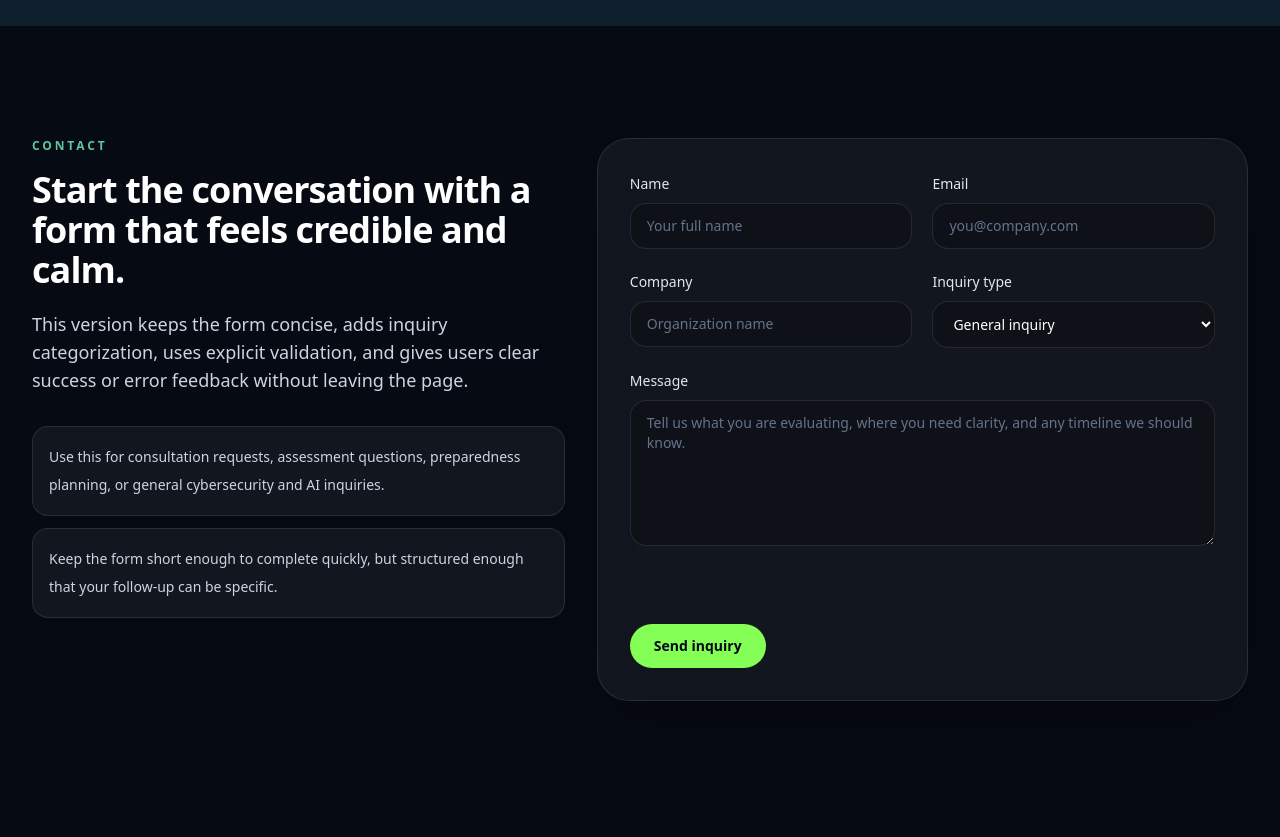
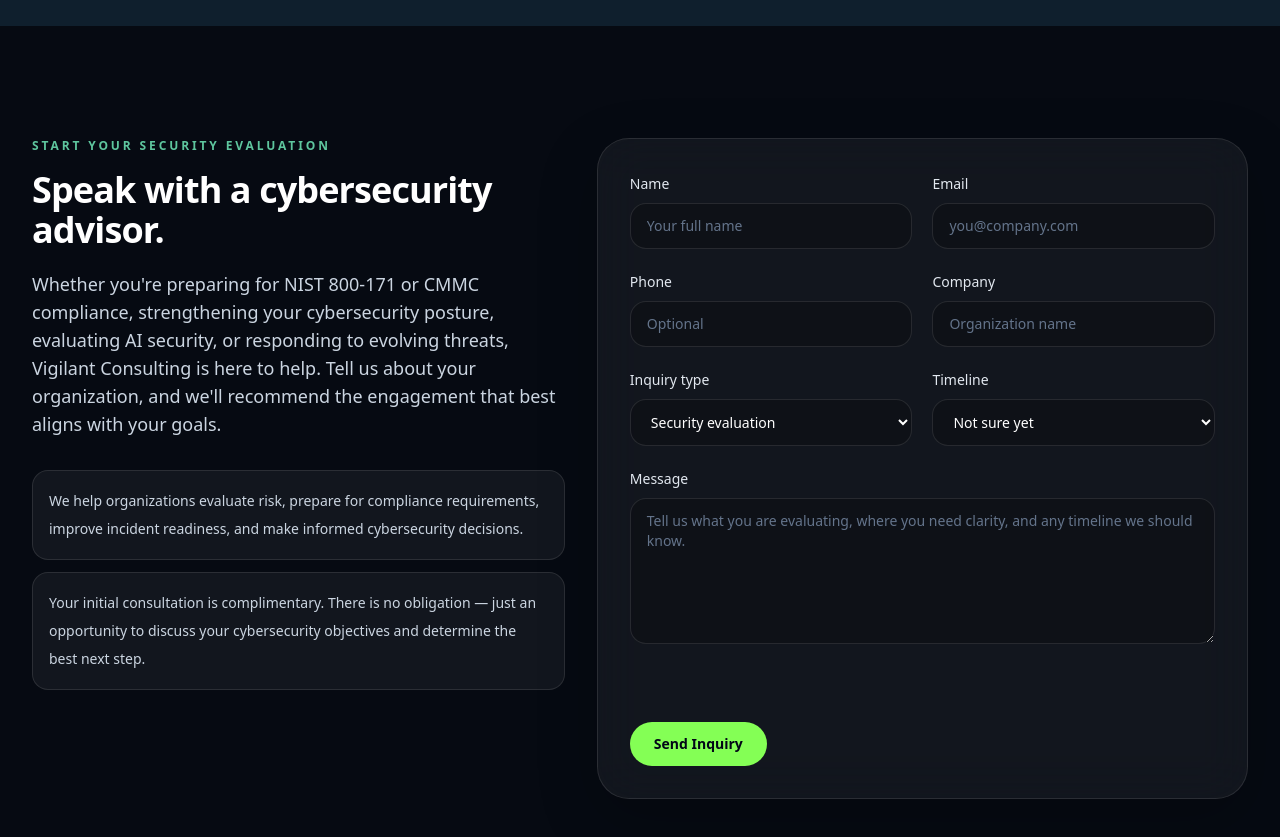
Before and after one commit to Smocha/Vigilant-Consulting, a Next.js app: page / in a window 1280 px wide. Shown: the part 4620-5457 px from the top of the page. Before the commit the page ends 5433 px from the top, so only its background shows below. Built offline with nearby package versions, Linux system fonts and the light colour scheme.

Commit message:
Update contact form email details

```diff
--- a/app/api/contact/route.ts
+++ b/app/api/contact/route.ts
@@ -1,36 +1,56 @@
-import { NextResponse } from 'next/server';
-import nodemailer from 'nodemailer';
+import { NextResponse } from "next/server";
+import nodemailer from "nodemailer";
 
 export async function POST(request: Request) {
   try {
     const body = await request.json();
-    const { name, email, message } = body;
+
+    const {
+      name,
+      email,
+      phone,
+      company,
+      inquiryType,
+      timeline,
+      message,
+      website,
+    } = body;
+
+    if (website) {
+      return NextResponse.json({ success: true }, { status: 200 });
+    }
 
     if (!name || !email || !message) {
       return NextResponse.json(
-        { error: 'Missing fields' },
+        { error: "Missing required fields" },
         { status: 400 }
       );
     }
 
     const host = process.env.SMTP_HOST;
     const port = Number(process.env.SMTP_PORT || 587);
+    const secure = port === 465;
     const user = process.env.SMTP_USER;
     const pass = process.env.SMTP_PASS;
-    const to = process.env.CONTACT_TO_EMAIL || user;
+    const toEmail = process.env.CONTACT_TO_EMAIL || user;
 
-    if (!host || !user || !pass || !to) {
-      console.error('Missing SMTP environment variables');
+    if (!host || !user || !pass || !toEmail) {
+      console.error("Missing SMTP environment variables");
       return NextResponse.json(
-        { error: 'Server configuration error' },
+        { error: "Server configuration error" },
         { status: 500 }
       );
     }
 
+    const safePhone = phone || "Not provided";
+    const safeCompany = company || "Not provided";
+    const safeInquiryType = inquiryType || "Not provided";
+    const safeTimeline = timeline || "Not provided";
+
     const transporter = nodemailer.createTransport({
       host,
       port,
-      secure: port === 465,
+      secure,
       auth: {
         user,
         pass,
@@ -39,34 +59,44 @@
 
     await transporter.sendMail({
       from: `"Vigilant Consulting Website" <${user}>`,
-      to,
+      to: toEmail,
       replyTo: email,
       subject: `New website inquiry from ${name}`,
       text: `
+New website inquiry from Vigilant Consulting
+
 Name: ${name}
 Email: ${email}
+Phone: ${safePhone}
+Company: ${safeCompany}
+Inquiry Type: ${safeInquiryType}
+Timeline: ${safeTimeline}
 
 Message:
 ${message}
-      `,
+`,
       html: `
         <h2>New Website Inquiry</h2>
         <p><strong>Name:</strong> ${name}</p>
         <p><strong>Email:</strong> ${email}</p>
+        <p><strong>Phone:</strong> ${safePhone}</p>
+        <p><strong>Company:</strong> ${safeCompany}</p>
+        <p><strong>Inquiry Type:</strong> ${safeInquiryType}</p>
+        <p><strong>Timeline:</strong> ${safeTimeline}</p>
         <p><strong>Message:</strong></p>
         <p>${message}</p>
       `,
     });
 
     return NextResponse.json(
-      { success: true },
+      { success: true, message: "Inquiry sent successfully." },
       { status: 200 }
     );
   } catch (error) {
-    console.error('Contact form error:', error);
+    console.error("Contact form error:", error);
 
     return NextResponse.json(
-      { error: 'Unable to send email' },
+      { error: "Unable to send email" },
       { status: 500 }
     );
   }
--- a/components/ContactForm.tsx
+++ b/components/ContactForm.tsx
@@ -1,41 +1,56 @@
-'use client';
+"use client";
 
-import { useState } from 'react';
+import { useState } from "react";
 
-type FormStatus = 'idle' | 'submitting' | 'success' | 'error';
+type FormStatus = "idle" | "submitting" | "success" | "error";
 
 type FormValues = {
   name: string;
   email: string;
+  phone: string;
   company: string;
   inquiryType: string;
+  timeline: string;
   message: string;
-  website: string; // Honeypot field
+  website: string;
 };
 
 type FieldErrors = Partial<Record<keyof FormValues, string>>;
 
 const initialValues: FormValues = {
-  name: '',
-  email: '',
-  company: '',
-  inquiryType: 'General inquiry',
-  message: '',
-  website: '',
+  name: "",
+  email: "",
+  phone: "",
+  company: "",
+  inquiryType: "Security evaluation",
+  timeline: "Not sure yet",
+  message: "",
+  website: "",
 };
 
 const inquiryOptions = [
-  'General inquiry',
-  'Cybersecurity assessment',
-  'Incident readiness',
-  'AI security and governance',
-  'Security training',
+  "Security evaluation",
+  "NIST 800-171 readiness assessment",
+  "CMMC preparation",
+  "Vulnerability assessment",
+  "Risk assessment",
+  "Incident readiness",
+  "AI security and governance",
+  "General inquiry",
+];
+
+const timelineOptions = [
+  "Not sure yet",
+  "Immediately",
+  "Within 30 days",
+  "Within 60-90 days",
+  "Planning for later",
 ];
 
 const inputClassName =
-  'mt-2 w-full rounded-2xl border border-white/10 bg-black/20 px-4 py-3 text-sm text-white placeholder:text-slate-500 transition focus:border-emerald-300/60 focus:outline-none focus:ring-2 focus:ring-emerald-300/20';
-const labelClassName =
-  'text-sm font-medium text-slate-200';
+  "mt-2 w-full rounded-2xl border border-white/10 bg-black/20 px-4 py-3 text-sm text-white placeholder:text-slate-500 transition focus:border-emerald-300/60 focus:outline-none focus:ring-2 focus:ring-emerald-300/20";
+
+const labelClassName = "text-sm font-medium text-slate-200";
 
 function validateForm(values: FormValues): FieldErrors {
   const errors: FieldErrors = {};
@@ -44,19 +59,24 @@
   const trimmedMessage = values.message.trim();
 
   if (trimmedName.length < 2) {
-    errors.name = 'Please enter your full name.';
+    errors.name = "Please enter your full name.";
   }
 
   if (!/^[^\s@]+@[^\s@]+\.[^\s@]+$/.test(trimmedEmail)) {
-    errors.email = 'Please enter a valid email address.';
+    errors.email = "Please enter a valid email address.";
   }
 
   if (!values.inquiryType.trim()) {
-    errors.inquiryType = 'Please select an inquiry type.';
+    errors.inquiryType = "Please select an inquiry type.";
+  }
+
+  if (!values.timeline.trim()) {
+    errors.timeline = "Please select a timeline.";
   }
 
   if (trimmedMessage.length < 20) {
-    errors.message = 'Please include at least 20 characters so we can respond well.';
+    errors.message =
+      "Please include at least 20 characters so we can respond well.";
   }
 
   return errors;
@@ -65,13 +85,15 @@
 export default function ContactForm() {
   const [form, setForm] = useState<FormValues>(initialValues);
   const [errors, setErrors] = useState<FieldErrors>({});
-  const [status, setStatus] = useState<FormStatus>('idle');
-  const [serverMessage, setServerMessage] = useState('');
+  const [status, setStatus] = useState<FormStatus>("idle");
+  const [serverMessage, setServerMessage] = useState("");
 
-  const isSubmitting = status === 'submitting';
+  const isSubmitting = status === "submitting";
 
   function handleChange(
-    event: React.ChangeEvent<HTMLInputElement | HTMLTextAreaElement | HTMLSelectElement>
+    event: React.ChangeEvent<
+      HTMLInputElement | HTMLTextAreaElement | HTMLSelectElement
+    >
   ) {
     const field = event.target.name as keyof FormValues;
     const value = event.target.value;
@@ -86,38 +108,44 @@
       [field]: undefined,
     }));
 
-    if (status !== 'idle') {
-      setStatus('idle');
-      setServerMessage('');
+    if (status !== "idle") {
+      setStatus("idle");
+      setServerMessage("");
     }
   }
 
   async function handleSubmit(event: React.FormEvent<HTMLFormElement>) {
     event.preventDefault();
 
+    if (form.website.trim()) {
+      return;
+    }
+
     const nextErrors = validateForm(form);
 
     if (Object.keys(nextErrors).length > 0) {
       setErrors(nextErrors);
-      setStatus('error');
-      setServerMessage('Please correct the highlighted fields and try again.');
+      setStatus("error");
+      setServerMessage("Please correct the highlighted fields and try again.");
       return;
     }
 
-    setStatus('submitting');
-    setServerMessage('');
+    setStatus("submitting");
+    setServerMessage("");
 
     try {
-      const response = await fetch('/api/contact', {
-        method: 'POST',
+      const response = await fetch("/api/contact", {
+        method: "POST",
         headers: {
-          'Content-Type': 'application/json',
+          "Content-Type": "application/json",
         },
         body: JSON.stringify({
           name: form.name.trim(),
           email: form.email.trim(),
+          phone: form.phone.trim(),
           company: form.company.trim(),
           inquiryType: form.inquiryType,
+          timeline: form.timeline,
           message: form.message.trim(),
           website: form.website,
         }),
@@ -128,12 +156,12 @@
         | null;
 
       if (!response.ok) {
-        throw new Error(data?.error || 'Unable to send your inquiry right now.');
+        throw new Error(data?.error || "Unable to send your inquiry right now.");
       }
 
-      setStatus('success');
+      setStatus("success");
       setServerMessage(
-        data?.message || 'Thanks — your inquiry has been sent successfully.'
+        data?.message || "Thanks — your inquiry has been sent successfully."
       );
       setForm(initialValues);
       setErrors({});
@@ -141,9 +169,9 @@
       const message =
         error instanceof Error
           ? error.message
-          : 'Something went wrong. Please try again later.';
+          : "Something went wrong. Please try again later.";
 
-      setStatus('error');
+      setStatus("error");
       setServerMessage(message);
     }
   }
@@ -158,28 +186,36 @@
         <div className="grid gap-8 lg:grid-cols-[minmax(0,0.9fr)_minmax(0,1.1fr)]">
           <div>
             <p className="text-xs font-semibold uppercase tracking-[0.24em] text-emerald-300/85">
-              Contact
+              Start Your Security Evaluation
             </p>
+
             <h2
               id="contact-title"
               className="mt-4 text-3xl font-semibold tracking-tight text-white sm:text-4xl"
             >
-              Start the conversation with a form that feels credible and calm.
+              Speak with a cybersecurity advisor.
             </h2>
+
             <p className="mt-5 text-base leading-8 text-slate-300 sm:text-lg">
-              This version keeps the form concise, adds inquiry categorization,
-              uses explicit validation, and gives users clear success or error
-              feedback without leaving the page.
+              Whether you&apos;re preparing for NIST 800-171 or CMMC
+              compliance, strengthening your cybersecurity posture, evaluating
+              AI security, or responding to evolving threats, Vigilant
+              Consulting is here to help. Tell us about your organization, and
+              we&apos;ll recommend the engagement that best aligns with your
+              goals.
             </p>
 
             <div className="mt-8 space-y-3 text-sm leading-7 text-slate-300">
               <p className="rounded-2xl border border-white/10 bg-white/5 px-4 py-4">
-                Use this for consultation requests, assessment questions,
-                preparedness planning, or general cybersecurity and AI inquiries.
+                We help organizations evaluate risk, prepare for compliance
+                requirements, improve incident readiness, and make informed
+                cybersecurity decisions.
               </p>
+
               <p className="rounded-2xl border border-white/10 bg-white/5 px-4 py-4">
-                Keep the form short enough to complete quickly, but structured
-                enough that your follow-up can be specific.
+                Your initial consultation is complimentary. There is no
+                obligation — just an opportunity to discuss your cybersecurity
+                objectives and determine the best next step.
               </p>
             </div>
           </div>
@@ -204,7 +240,7 @@
                   onChange={handleChange}
                   className={inputClassName}
                   aria-invalid={Boolean(errors.name)}
-                  aria-describedby={errors.name ? 'name-error' : undefined}
+                  aria-describedby={errors.name ? "name-error" : undefined}
                   placeholder="Your full name"
                   required
                 />
@@ -229,7 +265,7 @@
                   onChange={handleChange}
                   className={inputClassName}
                   aria-invalid={Boolean(errors.email)}
-                  aria-describedby={errors.email ? 'email-error' : undefined}
+                  aria-describedby={errors.email ? "email-error" : undefined}
                   placeholder="you@company.com"
                   required
                 />
@@ -238,6 +274,22 @@
                     {errors.email}
                   </p>
                 ) : null}
+              </div>
+
+              <div className="sm:col-span-1">
+                <label htmlFor="phone" className={labelClassName}>
+                  Phone
+                </label>
+                <input
+                  id="phone"
+                  name="phone"
+                  type="tel"
+                  autoComplete="tel"
+                  value={form.phone}
+                  onChange={handleChange}
+                  className={inputClassName}
+                  placeholder="Optional"
+                />
               </div>
 
               <div className="sm:col-span-1">
@@ -268,7 +320,7 @@
                   className={inputClassName}
                   aria-invalid={Boolean(errors.inquiryType)}
                   aria-describedby={
-                    errors.inquiryType ? 'inquiryType-error' : undefined
+                    errors.inquiryType ? "inquiryType-error" : undefined
                   }
                   required
                 >
@@ -284,6 +336,35 @@
                     className="mt-2 text-sm text-rose-300"
                   >
                     {errors.inquiryType}
+                  </p>
+                ) : null}
+              </div>
+
+              <div className="sm:col-span-1">
+                <label htmlFor="timeline" className={labelClassName}>
+                  Timeline
+                </label>
+                <select
+                  id="timeline"
+                  name="timeline"
+                  value={form.timeline}
+                  onChange={handleChange}
+                  className={inputClassName}
+                  aria-invalid={Boolean(errors.timeline)}
+                  aria-describedby={
+                    errors.timeline ? "timeline-error" : undefined
+                  }
+                  required
+                >
+                  {timelineOptions.map((option) => (
+                    <option key={option} value={option} className="bg-slate-950">
+                      {option}
+                    </option>
+                  ))}
+                </select>
+                {errors.timeline ? (
+                  <p id="timeline-error" className="mt-2 text-sm text-rose-300">
+                    {errors.timeline}
                   </p>
                 ) : null}
               </div>
@@ -313,7 +394,7 @@
                   onChange={handleChange}
                   className={inputClassName}
                   aria-invalid={Boolean(errors.message)}
-                  aria-describedby={errors.message ? 'message-error' : undefined}
+                  aria-describedby={errors.message ? "message-error" : undefined}
                   placeholder="Tell us what you are evaluating, where you need clarity, and any timeline we should know."
                   required
                 />
@@ -328,13 +409,13 @@
             <div className="mt-6 min-h-6" aria-live="polite">
               {serverMessage ? (
                 <p
-                  role={status === 'error' ? 'alert' : 'status'}
+                  role={status === "error" ? "alert" : "status"}
                   className={
-                    status === 'success'
-                      ? 'text-sm text-emerald-300'
-                      : status === 'error'
-                        ? 'text-sm text-rose-300'
-                        : 'text-sm text-slate-300'
+                    status === "success"
+                      ? "text-sm text-emerald-300"
+                      : status === "error"
+                        ? "text-sm text-rose-300"
+                        : "text-sm text-slate-300"
                   }
                 >
                   {serverMessage}
@@ -347,7 +428,7 @@
               disabled={isSubmitting}
               className="mt-6 inline-flex items-center justify-center rounded-full bg-[rgb(var(--accent))] px-6 py-3 text-sm font-semibold text-slate-950 transition hover:translate-y-[-1px] hover:shadow-[0_0_30px_rgba(132,255,85,0.24)] disabled:cursor-not-allowed disabled:opacity-70 focus-visible:outline focus-visible:outline-2 focus-visible:outline-offset-2 focus-visible:outline-[rgb(var(--accent))]"
             >
-              {isSubmitting ? 'Sending…' : 'Send inquiry'}
+              {isSubmitting ? "Sending..." : "Send Inquiry"}
             </button>
           </form>
         </div>
```
